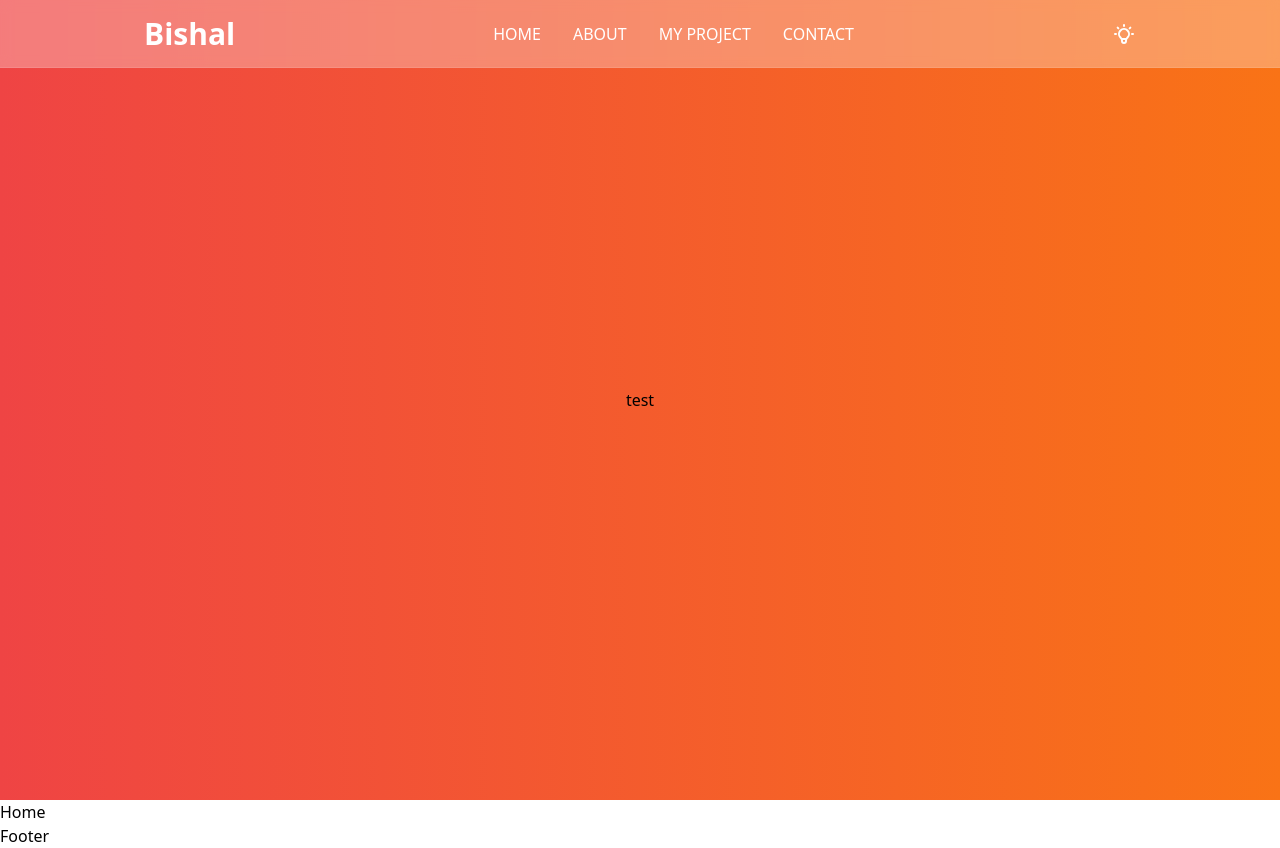
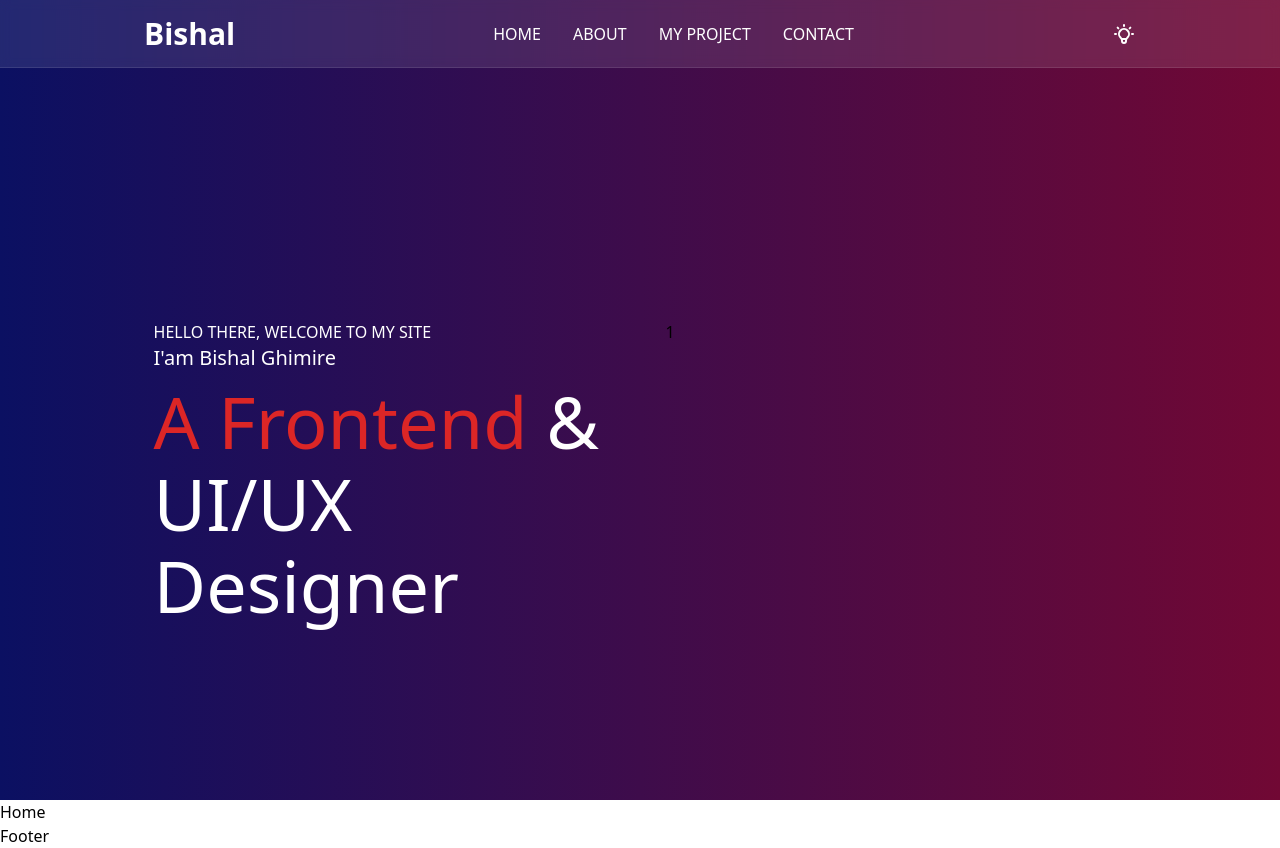
Before and after one commit to bisaalz/bishal-portfolio, a Next.js app: page / in a window 1280 px wide. Built offline with nearby package versions, Linux system fonts and the light colour scheme.

Commit message:
portfolio

```diff
--- a/src/app/globals.css
+++ b/src/app/globals.css
@@ -14,7 +14,7 @@ body{
 }
 
 .boxShadow {
-  background: rgba(255,255,255,.30);
+  background: rgba(255,255,255,.10);
     -webkit-backdrop-filter: blur(6px);
     backdrop-filter: blur(6px);
     border-bottom: 1px solid rgba(255,255,255,.1);
--- a/src/components/navbar/Navbar.jsx
+++ b/src/components/navbar/Navbar.jsx
@@ -5,8 +5,8 @@ const Navbar = () => {
   return (
     <>
       <div className="relative">
-        <div className="heroBackground bg-gradient-to-r from-red-500 to-orange-500 bg-no-repear bg-center bg-cover">
-          <div className="bg-[#F0F6FD] z-40 2xl:h-[68px] h-[68px] bg-opacity-[.50] backdrop-blur-lg boxShadow sticky top-0 text-white">
+        <div className="heroBackground bg-gradient-to-r from-[#0B1062] to-[#710834] bg-no-repear bg-center bg-cover">
+          <div className="bg-[#F0F6FD] z-40 2xl:h-[68px] h-[68px] boxShadow sticky top-0 text-white">
             <div className="container">
               <div class="max-w-screen-xl flex flex-wrap items-center justify-between mx-auto p-4">
                 <a
@@ -18,7 +18,22 @@ const Navbar = () => {
                   </span>
                 </a>
                 <div class="flex md:order-2">
-                <svg xmlns="http://www.w3.org/2000/svg" style={{"transform":"none","transformOrigin":"12px 12px"}} class="h-6 w-6 mt-2 md:mt-0" fill="none" viewBox="0 0 24 24" stroke="currentColor"><path stroke-linecap="round" stroke-linejoin="round" stroke-width="2" d="M9.663 17h4.673M12 3v1m6.364 1.636l-.707.707M21 12h-1M4 12H3m3.343-5.657l-.707-.707m2.828 9.9a5 5 0 117.072 0l-.548.547A3.374 3.374 0 0014 18.469V19a2 2 0 11-4 0v-.531c0-.895-.356-1.754-.988-2.386l-.548-.547z" transform-origin="12px 12px"></path></svg>
+                  <svg
+                    xmlns="http://www.w3.org/2000/svg"
+                    style={{ transform: "none", transformOrigin: "12px 12px" }}
+                    class="h-6 w-6 mt-2 md:mt-0"
+                    fill="none"
+                    viewBox="0 0 24 24"
+                    stroke="currentColor"
+                  >
+                    <path
+                      stroke-linecap="round"
+                      stroke-linejoin="round"
+                      stroke-width="2"
+                      d="M9.663 17h4.673M12 3v1m6.364 1.636l-.707.707M21 12h-1M4 12H3m3.343-5.657l-.707-.707m2.828 9.9a5 5 0 117.072 0l-.548.547A3.374 3.374 0 0014 18.469V19a2 2 0 11-4 0v-.531c0-.895-.356-1.754-.988-2.386l-.548-.547z"
+                      transform-origin="12px 12px"
+                    ></path>
+                  </svg>
                   <button
                     data-collapse-toggle="navbar-sticky"
                     type="button"
@@ -87,7 +102,23 @@ const Navbar = () => {
             </div>
           </div>
         </div>
-        <div className="absolute top-1/2 left-1/2 transform -translate-x-1/2 -translate-y-1/2">test</div>
+        <div className="absolute top-[40%] left-[12%] container">
+          <div className="grid grid-cols-1 md:grid-cols-2">
+            <div className="space-y-2">
+              <h6 className="text-[#ffffff] font-medium">HELLO THERE, WELCOME TO MY SITE</h6>
+              <span className="text-[#ffffff] font-medium text-xl">I'am Bishal Ghimire</span>
+            <h2
+            class="font-medium text-4xl md:text-5xl xl:text-7xl !leading-[114%] text-[#ffffff] "
+            style={{ opacity: "1", transform: "none" }}
+          >
+            <span className="text-[#DC2626]">A Frontend</span> &amp; UI/UX Designer
+          </h2>
+            </div>
+
+          <div>1</div>
+          </div>
+
+        </div>
       </div>
     </>
   );
```
